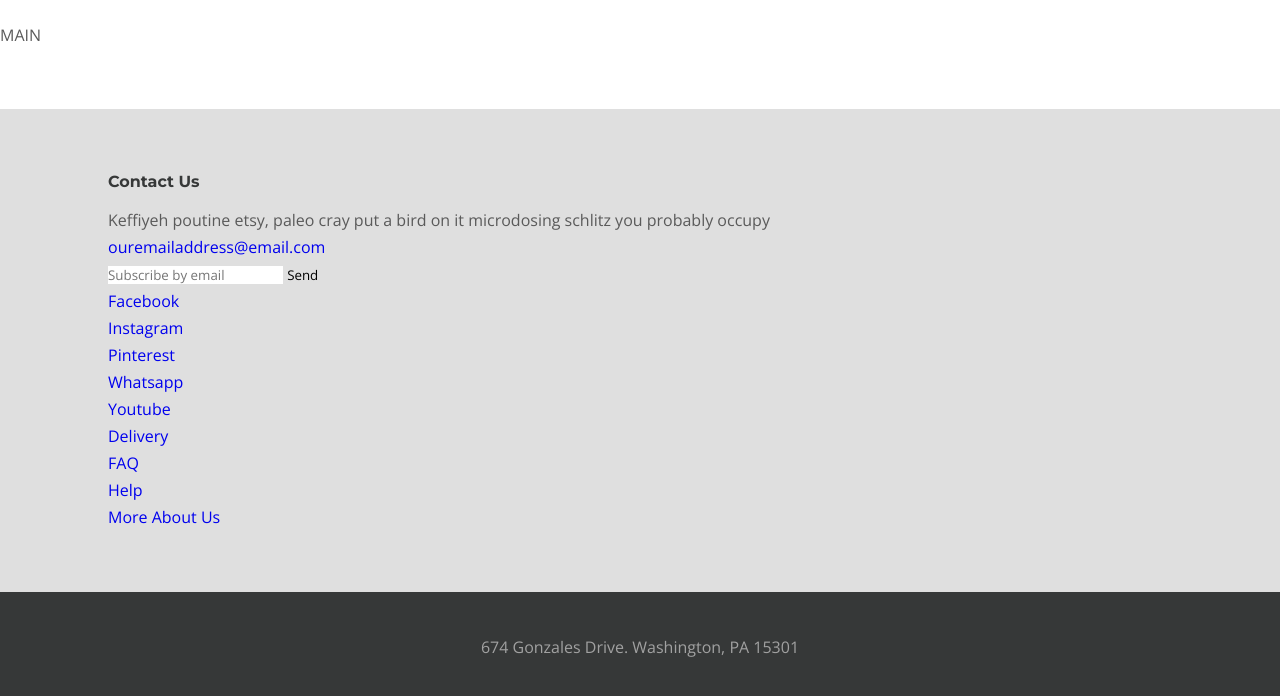
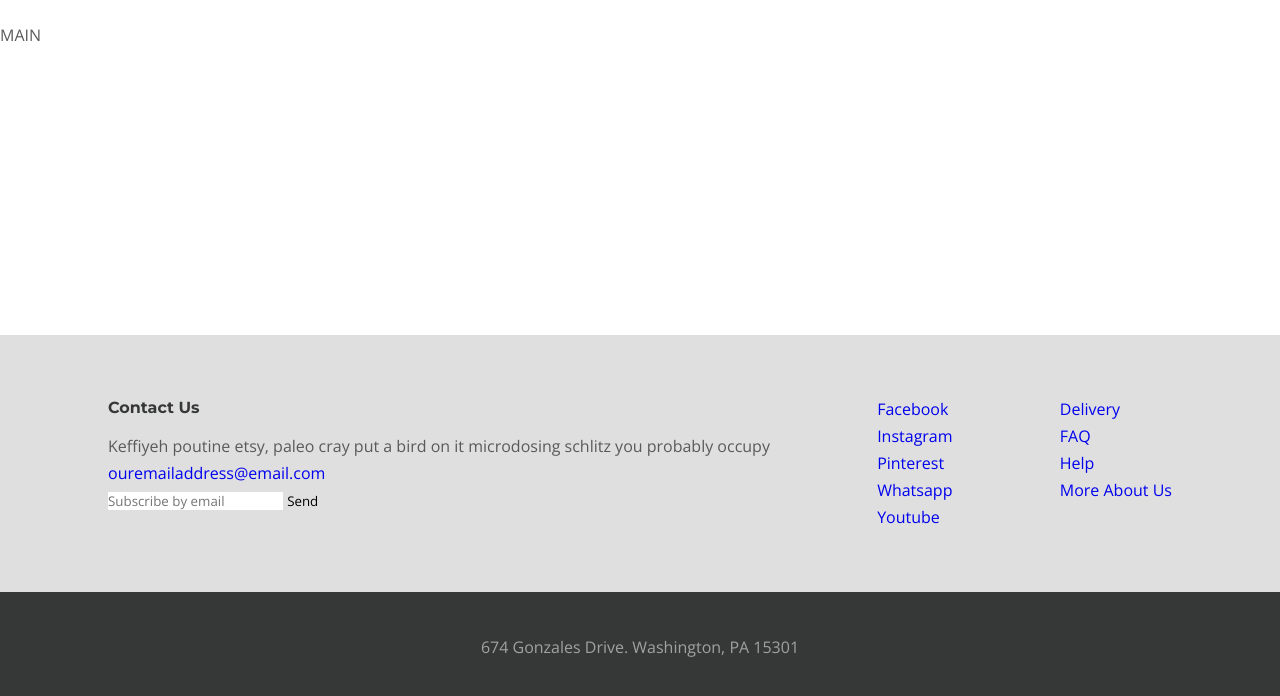
Before and after one commit to jeka5650962/desire-gulp, a website: page app/index.html in a window 1280 px wide. Shown: the part 98-794 px from the top of the page. Drawn offline with nearby package versions, Linux system fonts and the light colour scheme; files that its build step writes are made by us from their sources.

Commit message:
270623 1129

```diff
--- a/app/scss/style.scss
+++ b/app/scss/style.scss
@@ -44,6 +44,11 @@
         padding: 61px 80px;
     }
 
+    &__inner {
+        display: flex;
+        justify-content: space-between;
+    }
+
     &__info-title {
         @extend %title-font;
         color: $title;
```
